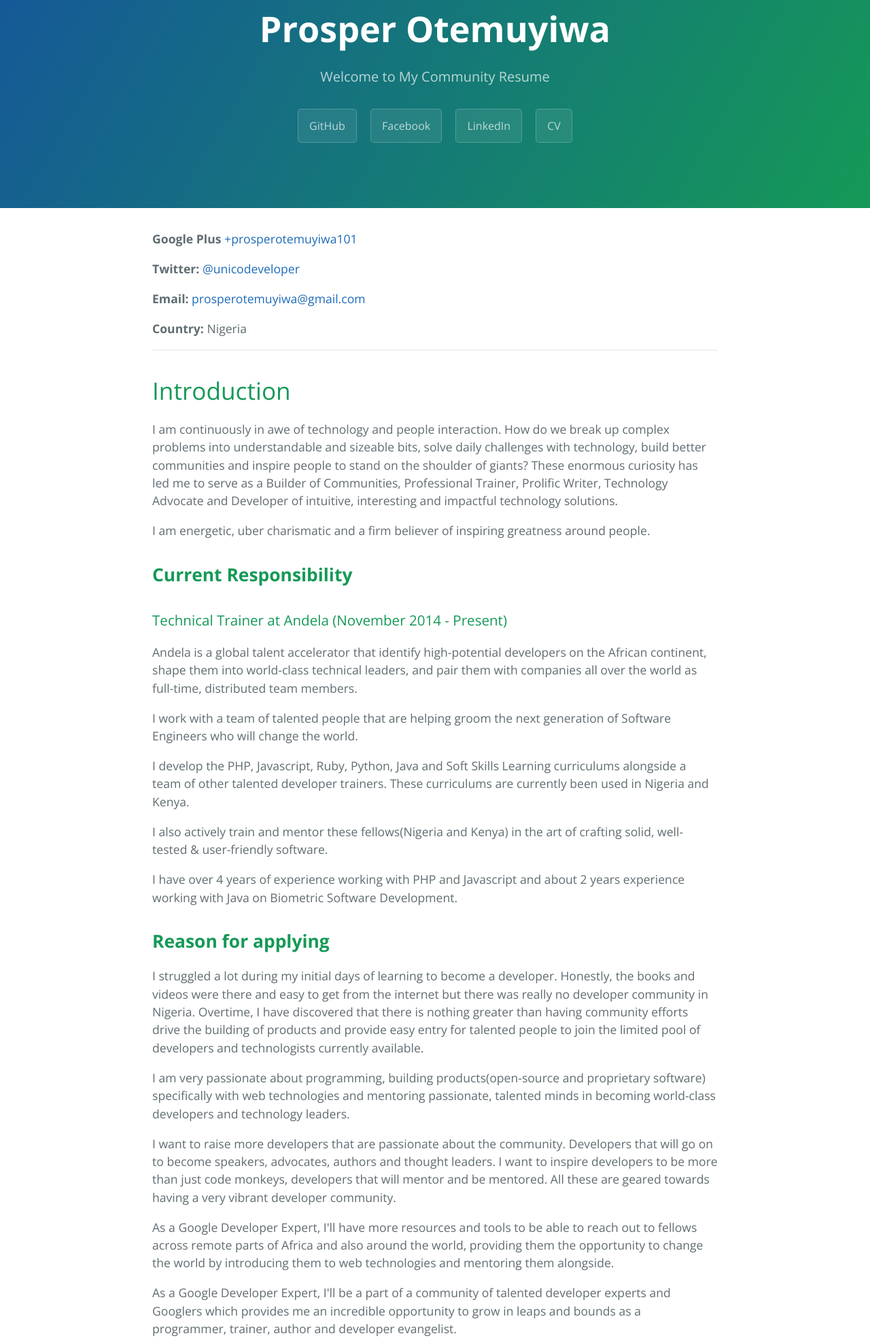
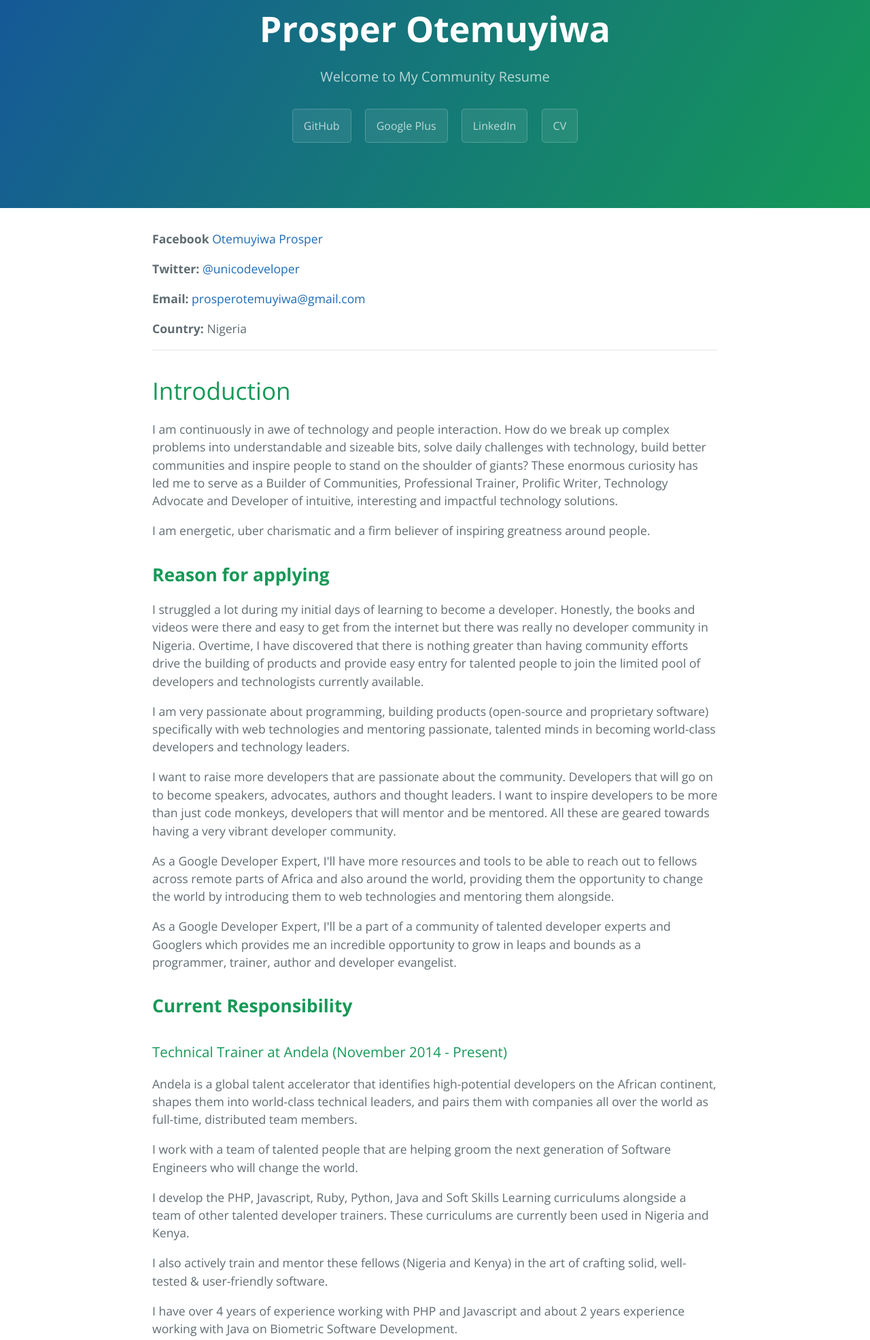
Before and after one commit to unicodeveloper/community-resume, a plain HTML site: page index.html in a window 1280 px wide. Shown: the part 77-2048 px from the top of the page at 68% size. Drawn offline with nearby package versions, Linux system fonts and the light colour scheme.

Commit message:
fix(community-resume): Fix minor issues

```diff
--- a/index.html
+++ b/index.html
@@ -14,13 +14,13 @@
       <h1 class="project-name">Prosper Otemuyiwa</h1>
       <h2 class="project-tagline">Welcome to My Community Resume</h2>
       <a href="https://github.com/unicodeveloper" class="btn">GitHub</a>
-      <a href="https://www.facebook.com/otemuyiwa.prosper" class="btn">Facebook</a>
+      <a href="https://plus.google.com/u/1/+prosperotemuyiwa101" class="btn">Google Plus</a>
       <a href="https://ng.linkedin.com/in/prosperotemuyiwa" class="btn">LinkedIn</a>
       <a href="#" class="btn">CV</a>
     </section>
 
     <section class="main-content">
-      <p><strong>Google Plus</strong> <a href="https://plus.google.com/u/1/+prosperotemuyiwa101">+prosperotemuyiwa101</a></p>
+      <p><strong>Facebook</strong> <a href="https://www.facebook.com/otemuyiwa.prosper">Otemuyiwa Prosper</a></p>
 
       <p><strong>Twitter:</strong> <a href="http://twitter.com/unicodeveloper">@unicodeveloper</a></p>
 
@@ -37,19 +37,6 @@
 
       <p>I am energetic, uber charismatic and a firm believer of inspiring greatness around people.</p>
 
-      <h2><b>Current Responsibility</b></h2>
-
-      <h3>Technical Trainer at Andela (November 2014 - Present)</h3>
-
-      <p>Andela is a global talent accelerator that identify high-potential developers on the African continent, shape them into world-class technical leaders, and pair them with companies all over the world as full-time, distributed team members.</p>
-
-      <p>I work with a team of talented people that are helping groom the next generation of Software Engineers who will change the world.</p>
-
-      <p>I develop the PHP, Javascript, Ruby, Python, Java and Soft Skills Learning curriculums alongside a team of other talented developer trainers. These curriculums are currently been used in Nigeria and Kenya.</p>
-
-      <p>I also actively train and mentor these fellows(Nigeria and Kenya) in the art of crafting solid, well-tested &amp; user-friendly software.</p>
-
-      <p>I have over 4 years of experience working with PHP and Javascript and about 2 years experience working with Java on Biometric Software Development.</p>
 
       <h2><b>Reason for applying</b></h2>
 
@@ -57,13 +44,29 @@
 
       Overtime, I have discovered that there is nothing greater than having community efforts drive the building of products and provide easy entry for talented people to join the limited pool of developers and technologists currently available.</p>
 
-      <p>I am very passionate about programming, building products(open-source and proprietary software) specifically with web technologies and mentoring passionate, talented minds in becoming world-class developers and technology leaders.</p>
+      <p>I am very passionate about programming, building products (open-source and proprietary software) specifically with web technologies and mentoring passionate, talented minds in becoming world-class developers and technology leaders.</p>
 
       <p>I want to raise more developers that are passionate about the community. Developers that will go on to become speakers, advocates, authors and thought leaders. I want to inspire developers to be more than just code monkeys, developers that will mentor and be mentored. All these are geared towards having a very vibrant developer community.</p>
 
       <p>As a Google Developer Expert, I'll have more resources and tools to be able to reach out to fellows across remote parts of Africa and also around the world, providing them the opportunity to change the world by introducing them to web technologies and mentoring them alongside.</p>
 
       <p>As a Google Developer Expert, I'll be a part of a community of talented developer experts and Googlers which provides me an incredible opportunity to grow in leaps and bounds as a programmer, trainer, author and developer evangelist.</p>
+
+
+      <h2><b>Current Responsibility</b></h2>
+
+      <h3>Technical Trainer at Andela (November 2014 - Present)</h3>
+
+      <p>Andela is a global talent accelerator that identifies high-potential developers on the African continent, shapes them into world-class technical leaders, and pairs them with companies all over the world as full-time, distributed team members.</p>
+
+      <p>I work with a team of talented people that are helping groom the next generation of Software Engineers who will change the world.</p>
+
+      <p>I develop the PHP, Javascript, Ruby, Python, Java and Soft Skills Learning curriculums alongside a team of other talented developer trainers. These curriculums are currently been used in Nigeria and Kenya.</p>
+
+      <p>I also actively train and mentor these fellows (Nigeria and Kenya) in the art of crafting solid, well-tested &amp; user-friendly software.</p>
+
+      <p>I have over 4 years of experience working with PHP and Javascript and about 2 years experience working with Java on Biometric Software Development.</p>
+
 
       <h2><b>Relationship with Google</b></h2>
 
@@ -182,7 +185,7 @@
 
 <p><img width="1053" alt="screen shot 2016-05-13 at 11 33 02 pm" src="https://cloud.githubusercontent.com/assets/2946769/15263631/bbccfe5a-1963-11e6-88fa-6f30b74d5f91.png"></p>
 
-<p><img width="1051" alt="screen shot 2016-05-13 at 11 32 42 pm" src="https://cloud.githubusercontent.com/assets/2946769/15263633/c3288cb4-1963-11e6-9f90-9d99becaeb93.png"></p>
+<p><img width="1051" alt="screen shot 2016-05-13 at 11 32 42 pm" src="https://cloud.githubusercontent.com/assets/2946769/15313020/4189550e-1c00-11e6-8370-8f39a4da579c.png"></p>
 
 <hr>
 
@@ -358,7 +361,7 @@
 
 <iframe src="https://ghbtns.com/github-btn.html?user=unicodeveloper&type=follow&count=true&size=large" frameborder="0" scrolling="0" width="290px" height="30px"></iframe>
 
-<p>I am very active on Github. I also have an insatiable passion for open source. Rarely a day goes by without me commiting to one or two repositories. I currently maintain 12 Laravel packages and 4 Javascript Modules.
+<p>I am very active on Github. I also have an insatiable passion for open source. Rarely a day goes by without me committing to one or two repositories. I currently maintain 12 Laravel packages and 4 Javascript Modules.
 All my PHP packages follow PSR-2 and PSR-4, semantic versioning, and are available on Packagist for download through Composer. Most of my packages have complete test suites and are well documented.
 My packagist and npm profile are available here:
 <a href="https://packagist.org/users/unicodeveloper">https://packagist.org/users/unicodeveloper</a> and
```
